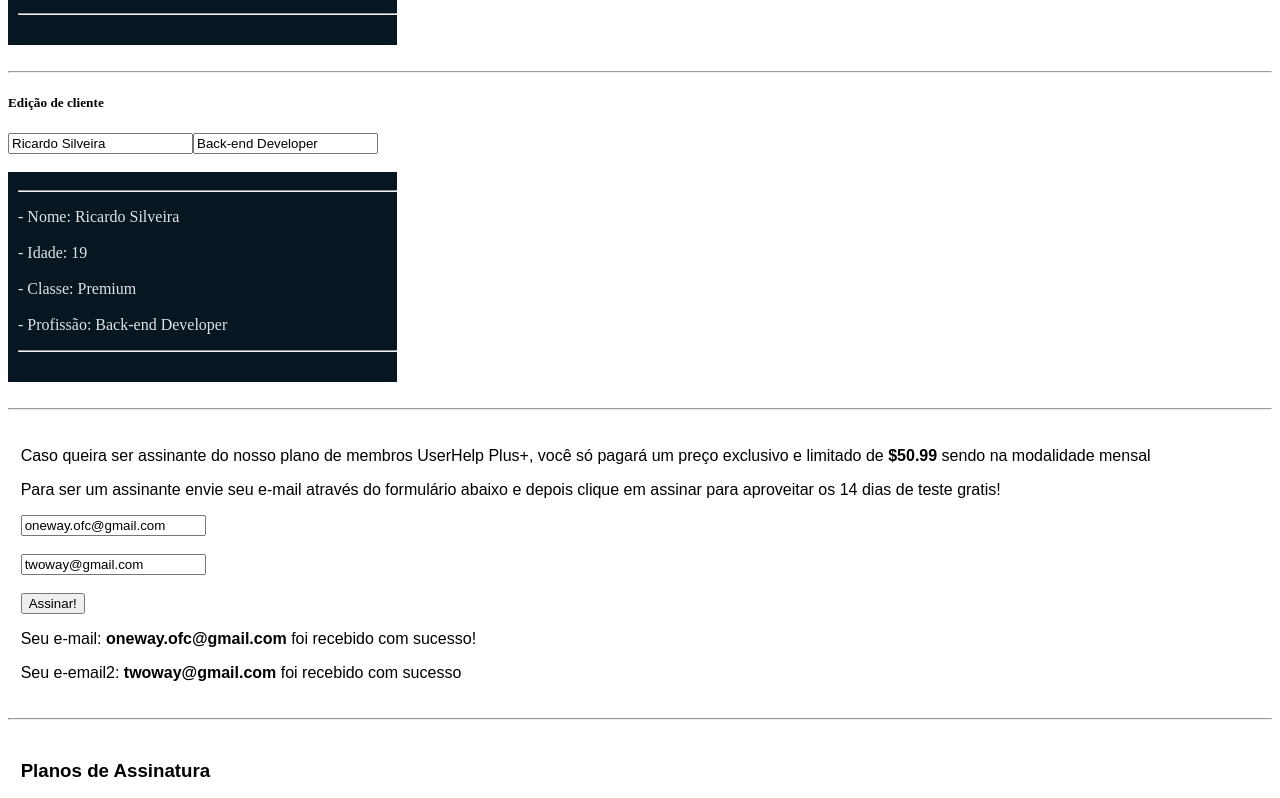
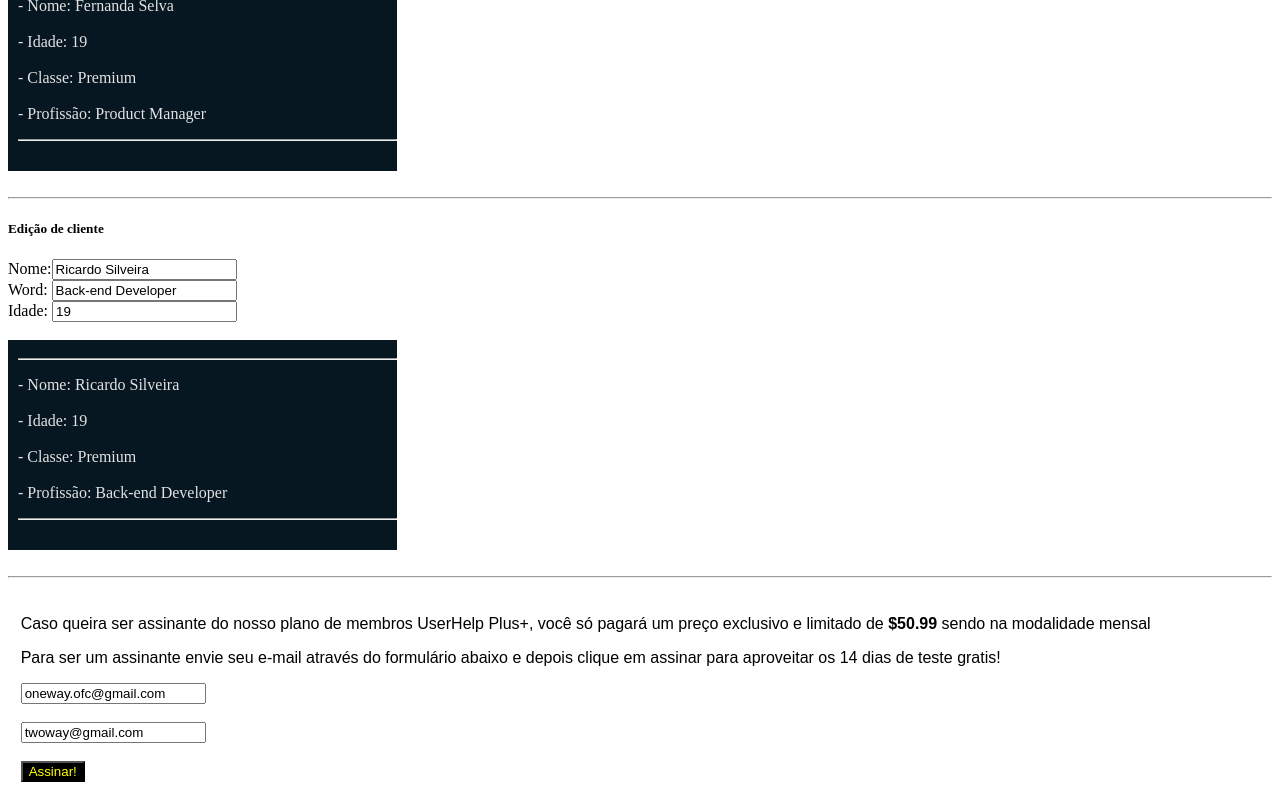
Before and after one commit to devliborio/learning-nodejs, a Vue app in the folder vueclientes/: page / in a window 1280 px wide. Shown: the part 980-1778 px from the top of the page. Built offline with nearby package versions, Linux system fonts and the light colour scheme.

Commit message:
Entendendo Eventos

```diff
--- a/vueclientes/src/App.vue
+++ b/vueclientes/src/App.vue
@@ -6,8 +6,9 @@
 
     <div v-for="clienteItem in clientes" :key="clienteItem.id">
         <h5>Edição de cliente</h5>
-        <input type="text" v-model="clienteItem.nome">
-        <input type="text" v-model="clienteItem.profissao"><br><br>
+        <label>Nome:</label><input class="edit_1" type="text" v-model="clienteItem.nome"><br>
+        <label>Word: </label><input class="edit" type="text" v-model="clienteItem.profissao"><br>
+        <label>Idade: </label><input type="text" v-model="clienteItem.idade"><br><br>
         <Cliente :cliente="clienteItem" isPremium="true"/><hr>
     </div>
 
@@ -93,4 +94,8 @@ export default {
   .title{
     text-align: center;
   }
+
+  .edit_1{
+    margin-right: 7px;
+  }
 </style>
--- a/vueclientes/src/components/Produto.vue
+++ b/vueclientes/src/components/Produto.vue
@@ -7,7 +7,7 @@
     <input type="email" :value="email"><br><br> <!-- Para usar uma variável do JS dentro do atributo de algum input de formulário use o ":" na frente do seu atributo e insira o a variável dentro do atributo | ONE WAY | -->
     <input type="email" v-model="email2"><br><br> <!-- Usando o método | TWO WAY | para manipular dados usando data binding-->
 
-    <button type="submit">Assinar!</button>
+    <button :class="{'btn_default': !corBtn, 'btn_premium': corBtn}" @click="mudarCor($event)" type="submit">Assinar!</button>
 
     <p v-if="showMsgOk == true"> Seu e-mail: <span class="email">{{email}}</span> foi recebido com sucesso!</p>
     <p v-show="showMsgOk == true"> Seu e-email2: <span class="email2">{{email2}}</span> foi recebido com sucesso</p>
@@ -22,12 +22,20 @@ export default {
         preco: 50.99,
         tempo: "mensal",
         email: "oneway.ofc@gmail.com",
-        email2: "twoway@gmail.com"
+        email2: "twoway@gmail.com",
+        corBtn: false
     };
   },
 
   props: {
      showMsgOk: Boolean
+  },
+
+  methods: {
+    mudarCor: function($event){
+      this.corBtn = !this.corBtn // Para acessar uma variável dentro de um método deve-se utilizar o this., porque esse this. aponta para o componente que você está usando!
+      console.log($event)
+    }
   }
 };
 </script>
@@ -49,4 +57,17 @@ export default {
     .email2{
       font-weight: bold;
     }
+
+    .btn_default{
+      background: black;
+      color: yellow;
+      font-family: sans-serif;
+    }
+
+    .btn_premium{
+      background-color: darkred;
+      color: ghostwhite;
+      font-family: sans-serif;
+
+    }
 </style>
```
